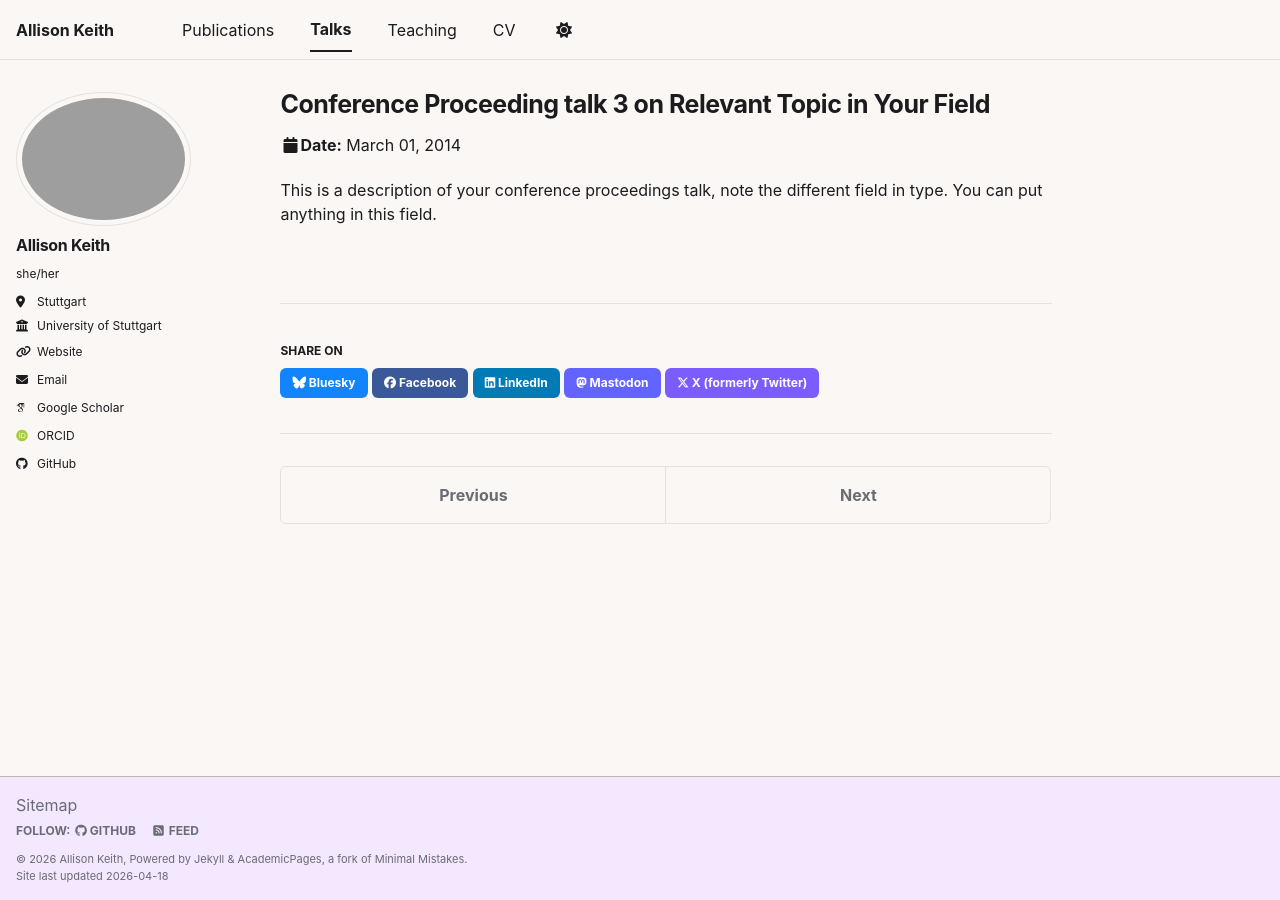
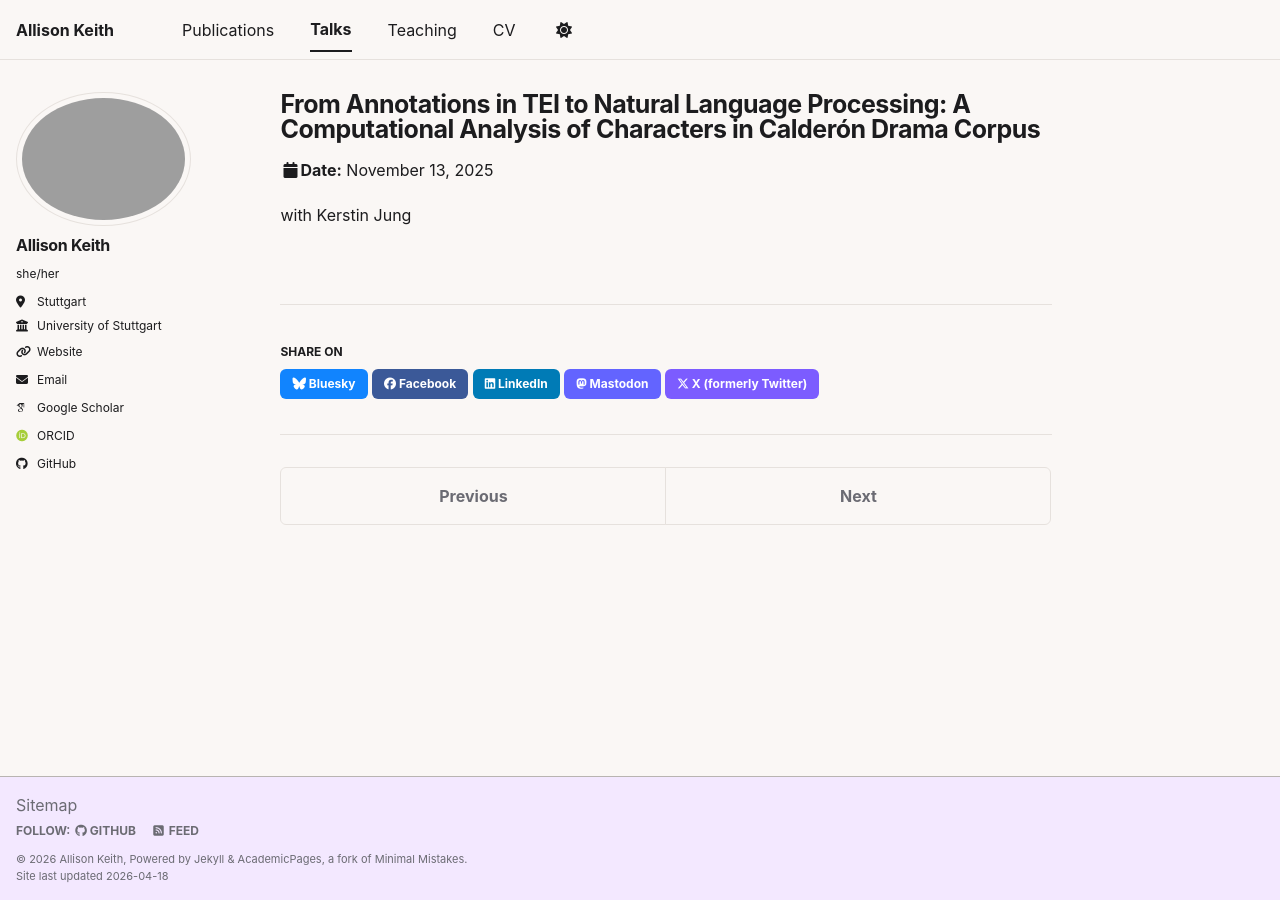
Before and after one commit to allisonakeith/allisonakeith.github.io, a Jekyll site: the page built from _talks/2014-03-01-talk-3.md, in a window 1280 px wide. Built offline with Jekyll 4.4.1, drawn with Linux system fonts in a browser that asks for light colours; some web fonts are replaced; a script bundle is joined from its source files by our own code; library files that are not in the unit come from our copies.

Commit message:
updated talks

```diff
--- a/_talks/2014-03-01-talk-3.md
+++ b/_talks/2014-03-01-talk-3.md
@@ -1,11 +1,11 @@
 ---
-title: "Conference Proceeding talk 3 on Relevant Topic in Your Field"
+title: "From Annotations in TEI to Natural Language Processing: A Computational Analysis of Characters in Calderón Drama Corpus"
 collection: talks
-type: "Conference proceedings talk"
+type: "Invited Talk"
 permalink: /talks/2014-03-01-talk-3
-venue: "Testing Institute of America 2014 Annual Conference"
-date: 2014-03-01
-location: "Los Angeles, CA, USA"
+venue: "Digital Humanities Colloquium, University of Stuttgart"
+date: 2025-11-13
+location: "Stuttgart, Germany"
 ---
 
-This is a description of your conference proceedings talk, note the different field in type. You can put anything in this field.
+with Kerstin Jung
```
Also changed, not shown: _talks/2012-03-01-talk-1.md (+5 -5 lines), _talks/2014-02-01-talk-2.md (+4 -6 lines), _talks/2025-12-02-talk-4.md (added, +11 -0 lines).
